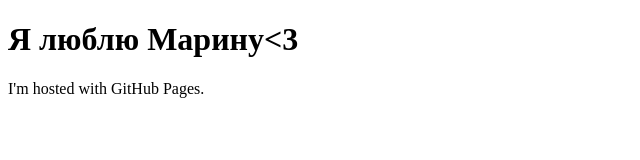
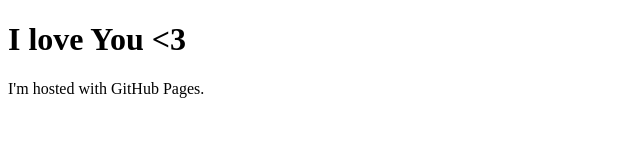
Before and after one commit to ova044/ova044.github.io, a plain HTML site: page index.html in a window 1280 px wide. Shown: the whole page, without its empty margins (0-640 px from the left). Drawn offline with Linux system fonts and the light colour scheme.

Commit message:
Update index.html

```diff
--- a/index.html
+++ b/index.html
@@ -1,7 +1,7 @@
 <!DOCTYPE html>
 <html>
 <body>
-<h1>Я люблю Марину<3</h1>
+<h1>I love You <3</h1>
 <p>I'm hosted with GitHub Pages.</p>
 </body>
 </html>
```
